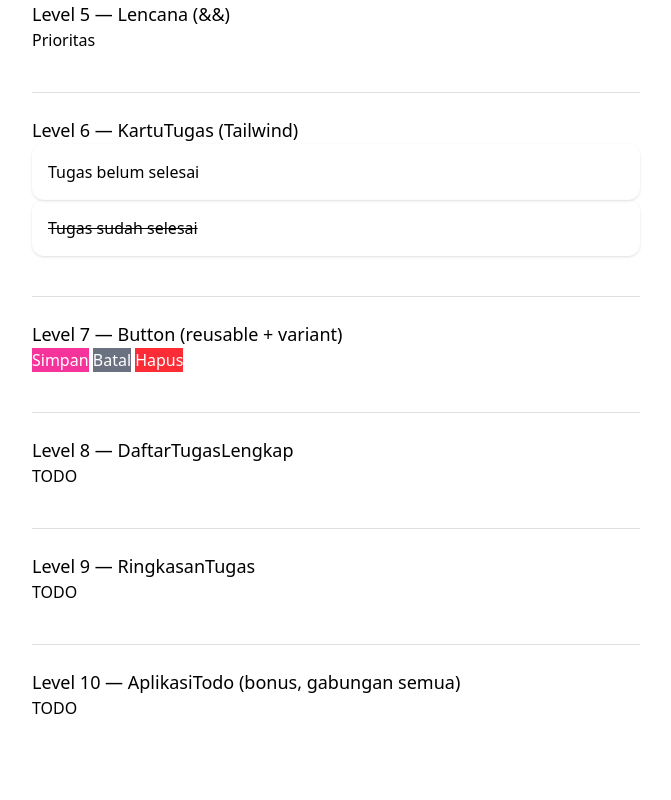
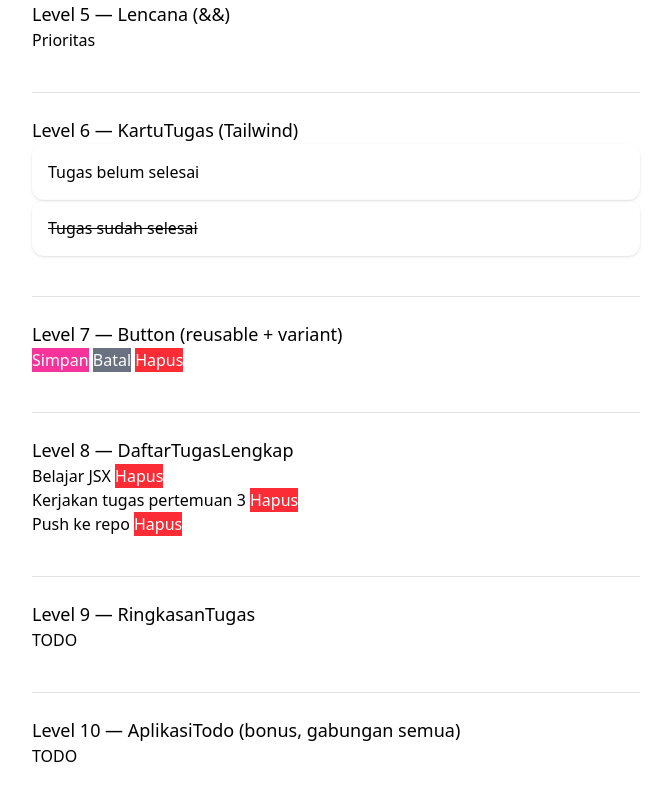
Before and after one commit to webdev-if-its/frontend-5053241040, a React (Vite) app in the folder pertemuan-03/: page / in a window 1280 px wide. Shown: the part 844-1644 px from the top of the page, without its empty margins (304-975 px from the left). Built offline with nearby package versions, Linux system fonts and the light colour scheme.

Commit message:
pertemuan-03: level 8 selesai

```diff
--- a/pertemuan-03/src/components/DaftarTugasLengkap.tsx
+++ b/pertemuan-03/src/components/DaftarTugasLengkap.tsx
@@ -8,6 +8,22 @@
 //   tersebut — MANFAATKAN KEMBALI komponen Button dari Level 7, jangan
 //   tulis <button> baru dari nol.
 // Lihat SOAL.md untuk kontrak lengkap.
-export function DaftarTugasLengkap(props: any) {
-  return <p>TODO</p>
+import type { Tugas } from '../types'
+import { Button } from './Button'
+export function DaftarTugasLengkap(props: { tugas: Tugas[]; onHapus: (id:string) => void }) {
+  if (props.tugas.length === 0) {
+    return <p>Tidak ada tugas</p>
+  }
+  return (
+    <ul>
+      {props.tugas.map((tugas) => (
+        <li key={tugas.id}>
+          {tugas.teks}{' '}
+          <Button variant="danger" onClick={() => props.onHapus(tugas.id)}>
+            Hapus
+          </Button>
+        </li>
+      ))}
+    </ul>
+  )
 }
```
